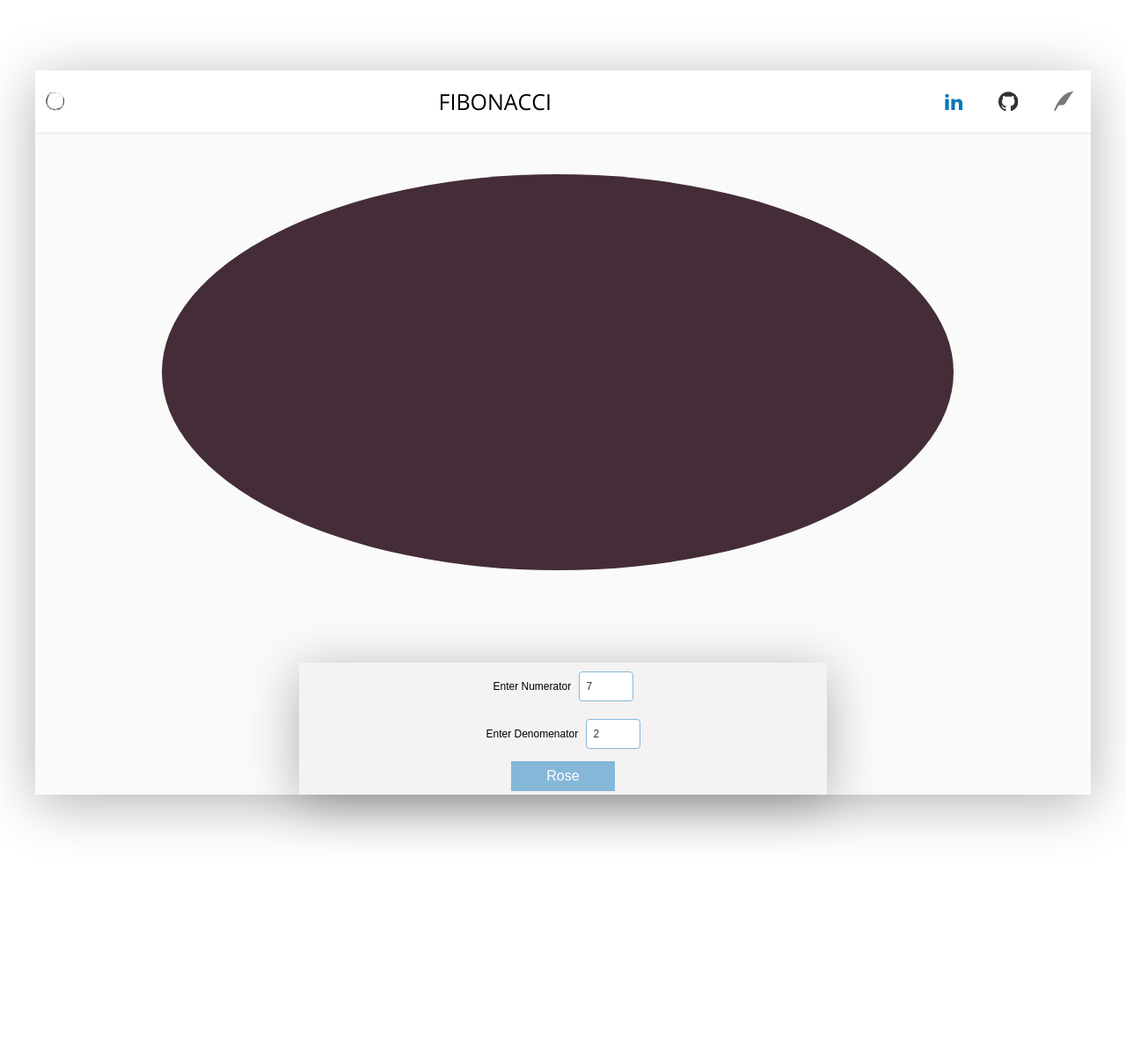
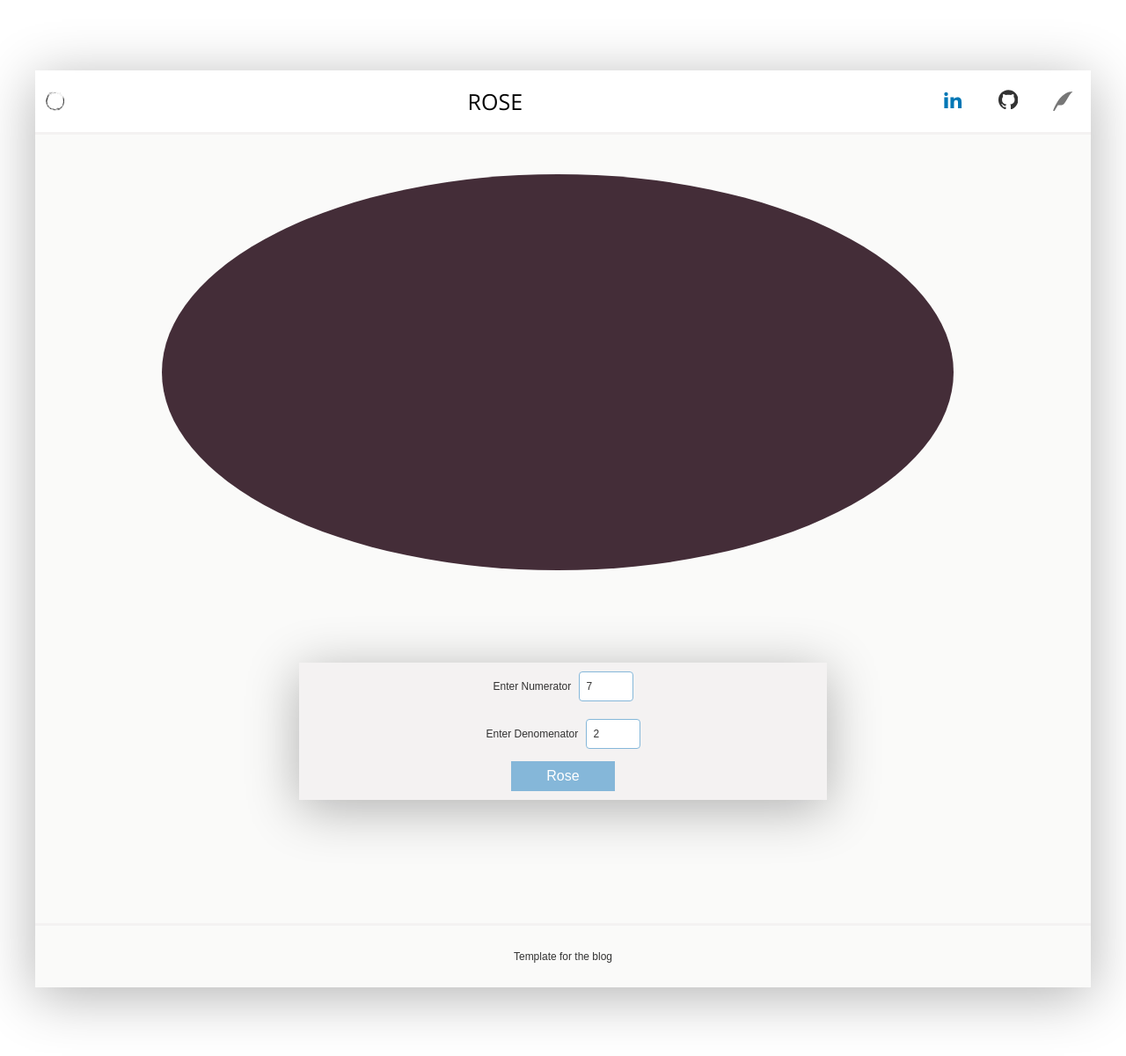
Before and after one commit to poornendushukla/Rose, a website: page index.html in a window 1280 px wide. Shown: the whole page at 88% size. Before the commit the page ends 983 px from the top, so only its background shows below. Drawn offline with nearby package versions, Linux system fonts and the light colour scheme.

Commit message:
added footer

```diff
--- a/index.html
+++ b/index.html
@@ -6,7 +6,7 @@
     <meta name="viewport" content="width=device-width, initial-scale=1.0">
     <link rel="stylesheet" href="css/style.comp.css">
     <link rel="stylesheet" href="https:fonts.googleapis.com/css?family=Open+Sans:300,400,600">
-    <title>Fibonacci</title>
+    <title>ROSE</title>
 </head>
 <body>
     <div class="container">
@@ -14,19 +14,23 @@
             <img src="img/logo.png" alt="Math logo" class="logo">
             <div class="name">
                 <span class="name__text">
-                    Fibonacci
+                    ROSE
                 </span>
             </div>
             <nav class="user-nav">
                 <div class="user-nav__icon-box">
+                    <a href="https://www.linkedin.com/in/poornendu-shukla-418023145/">
                         <svg class="user-nav__icon-linkedin">
                             <use xlink:href='img/sprite.svg#icon-linkedin2'></use>
                         </svg>
+                    </a>
                 </div>
                 <div class="user-nav__icon-box">
+                    <a href="https://github.com/poornendushukla">
                         <svg class="user-nav__icon-github">
                             <use xlink:href='img/sprite.svg#icon-github'></use>
                         </svg>
+                    </a>
                 </div>
                 <div class="user-nav__icon-box">
                     <svg class="user-nav__icon">
@@ -53,6 +57,9 @@
                 <button class="rose" onclick="initialize()">Rose</button>
             </div>
         </div>
+        <div class="footer-container">
+            <span class="footer-container__text">Template for the blog</span>
+        </div>
     </div>
     <script type="text/javascript" src="js/index.js"></script>
 </body>
--- a/scss/_components.scss
+++ b/scss/_components.scss
@@ -47,6 +47,7 @@
     }
     &__text{
         margin-right: 5px;
+        color:rgba(0,0,0,.8);
     }
     &__numerator,&__denomenator{
         font: inherit;
@@ -67,6 +68,19 @@
   text-decoration: none;
   display: inline-block;
   font-size: 16px;
-  margin: 4px 2px;
+  margin: 4px 2px 10px 2px;
   cursor: pointer;
 }
+
+.footer-container {
+    display: flex;
+    justify-content: center;
+    align-items: center;
+    margin-top: 14rem;
+    height: 7rem;
+    border-top: 3px solid #f4f2f2;
+    font-family: 'OpenSans',sans-serif;
+    font-size: 1.2rem;
+    font-weight: 400;
+    color:rgba(0,0,0,.8);
+}
```
Also changed, not shown: css/style.comp.css. Lines whose indentation alone changed are shown as unchanged.
